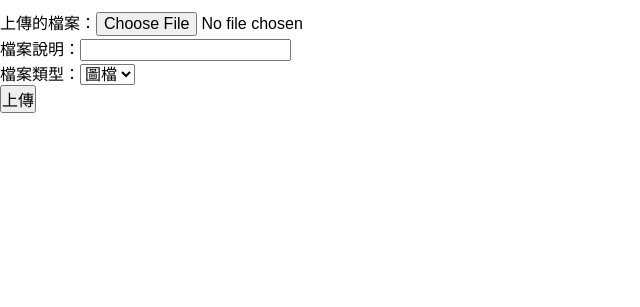
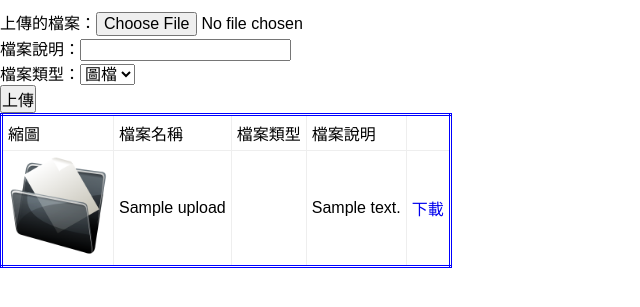
Before and after one commit to wdaweb/phpfile-Kyosukewu, a PHP site: page /upload.php in a window 1280 px wide. Shown: the part 76-383 px from the top of the page, without its empty margins (0-640 px from the left). Run offline with PHP 8.4, Linux system fonts and the light colour scheme; tables that the repository leaves empty or names only in its code hold one stand-in row (values such as "Sample post").

Commit message:
增加檔案下載功能

```diff
--- a/base.php
+++ b/base.php
@@ -29,7 +29,7 @@ function all($table,...$arg){
     if(isset($arg[1])){
         $sql=$sql.$arg[1];
     }
-    echo $sql."<br>";
+    // echo $sql."<br>";
     return $pdo->query($sql)->fetchAll();
 }
 
--- a/style.css
+++ b/style.css
@@ -30,3 +30,12 @@
     text-align: center;
     font-size:32px;
 }
+table{
+    border: 3px double blue;
+    padding: 20px;
+    border-collapse: collapse;
+}
+td{
+    border: 1px solid #eee;
+    padding: 5px;
+}
--- a/upload.php
+++ b/upload.php
@@ -76,7 +76,34 @@ if(!empty($_FILES['img']['tmp_name'])){  //$_FILES['']專門處理是否上傳
 
 
 <!----建立一個連結來查看上傳後的圖檔---->
+<?php
 
+$rows=all('upload');
+echo "<table>";
+echo "<td>縮圖</td>";
+echo "<td>檔案名稱</td>";
+echo "<td>檔案類型</td>";
+echo "<td>檔案說明</td>";
+
+foreach($rows as $row){
+    echo "<tr>";
+
+    if($row['type']=='圖檔'){
+    echo "<td><img src='{$row['path']}' style='width:100px;'></td>";
+    }else{
+        echo "<td><img src='img/icon.png' style='width:100px;'></td>";
+    }
+    echo "<td>{$row['name']}</td>";
+    echo "<td>{$row['type']}</td>";
+    echo "<td>{$row['note']}</td>";
+
+    echo "<td><a href='{$row['path']}' download>下載</td>";
+
+
+    echo "</tr>";
+}
+echo "</table>";
+?>
 
 </body>
 </html>
```
Also changed, not shown: img/20201126021615.jpg (added), img/20201126022509.jpg (added), img/20201126022527.jpg (added), img/20201126022802.jpg (added), img/20201126023058.jpg (added), img/icon.png (added), 2 other files.
